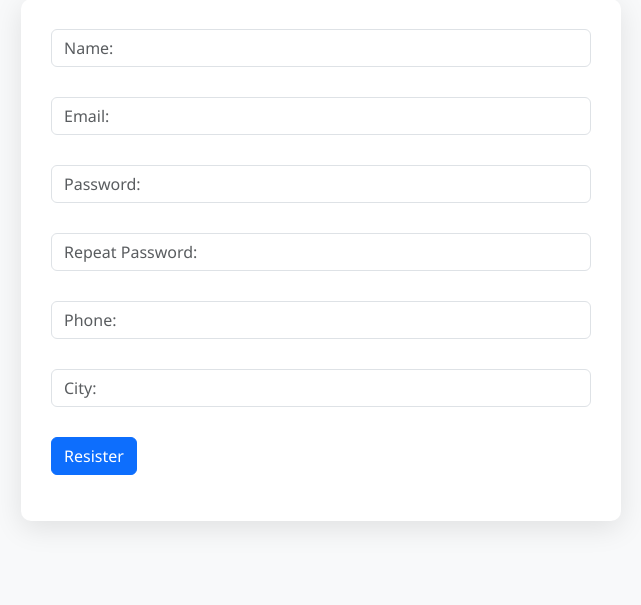
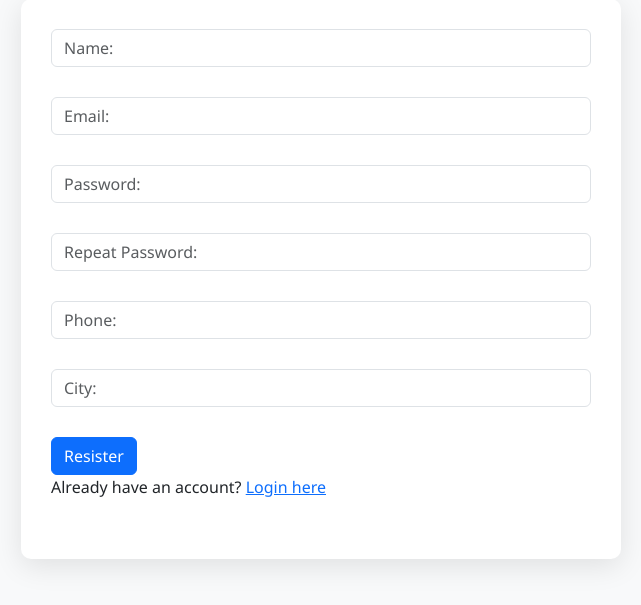
Before and after one commit to bobob538/web-project, a PHP site: page /project.php in a window 1280 px wide. Shown: the part 51-656 px from the top of the page, without its empty margins (319-960 px from the left). Run offline with PHP 8.4, Linux system fonts and the light colour scheme.

Commit message:
Add files via upload

```diff
--- a/web project/dashbourd.php
+++ b/web project/dashbourd.php
@@ -8,6 +8,7 @@ if (!isset($_SESSION['user_id'])) {
     header("Location: login.php");
     exit();
 }
+
 
 // Fetch user data
 $user_id = $_SESSION['user_id'];
--- a/web project/login.php
+++ b/web project/login.php
@@ -36,7 +36,7 @@ echo "Session set. Redirecting...";
 <html>
 <head>
     <title>Login</title>
-    <link rel="stylesheet" href="https://cdn.jsdelivr.net/npm/bootstrap@5.3.3/dist/css/bootstrap.min.css">
+  <link rel="stylesheet" href="https://cdn.jsdelivr.net/npm/bootstrap@5.3.3/dist/css/bootstrap.min.css">
     <link rel="stylesheet" href="style.css">
 </head>
 <body>
--- a/web project/project.php
+++ b/web project/project.php
@@ -25,7 +25,8 @@ $phone = $_POST["phone"];
 $city = $_POST["city"];
 $Password_Hash = password_hash($Password,PASSWORD_DEFAULT);
 
-$errors = array();//empty bo zaniny away ka hamu fieldakan prkrawnatawa yan na
+$errors = array();
+//empty bo zaniny away ka hamu fieldakan prkrawnatawa yan na
 if (empty($fullname) or empty($email) or empty($Password) or empty($PasswordRepeat) or empty($phone) or empty($city)){
 array_push($errors,"all fields are required");
 }
@@ -96,6 +97,9 @@ else {
          </div>
          <div class="form-btn">
             <input type="submit" class="btn btn-primary" value="Resister" name="submit" >
+
+         <div class="form-gruop">
+            <p>Already have an account? <a href="login.php">Login here</a></p>
          </div>
     </form>
 </div>
```
Also changed, not shown: 1 other file.
